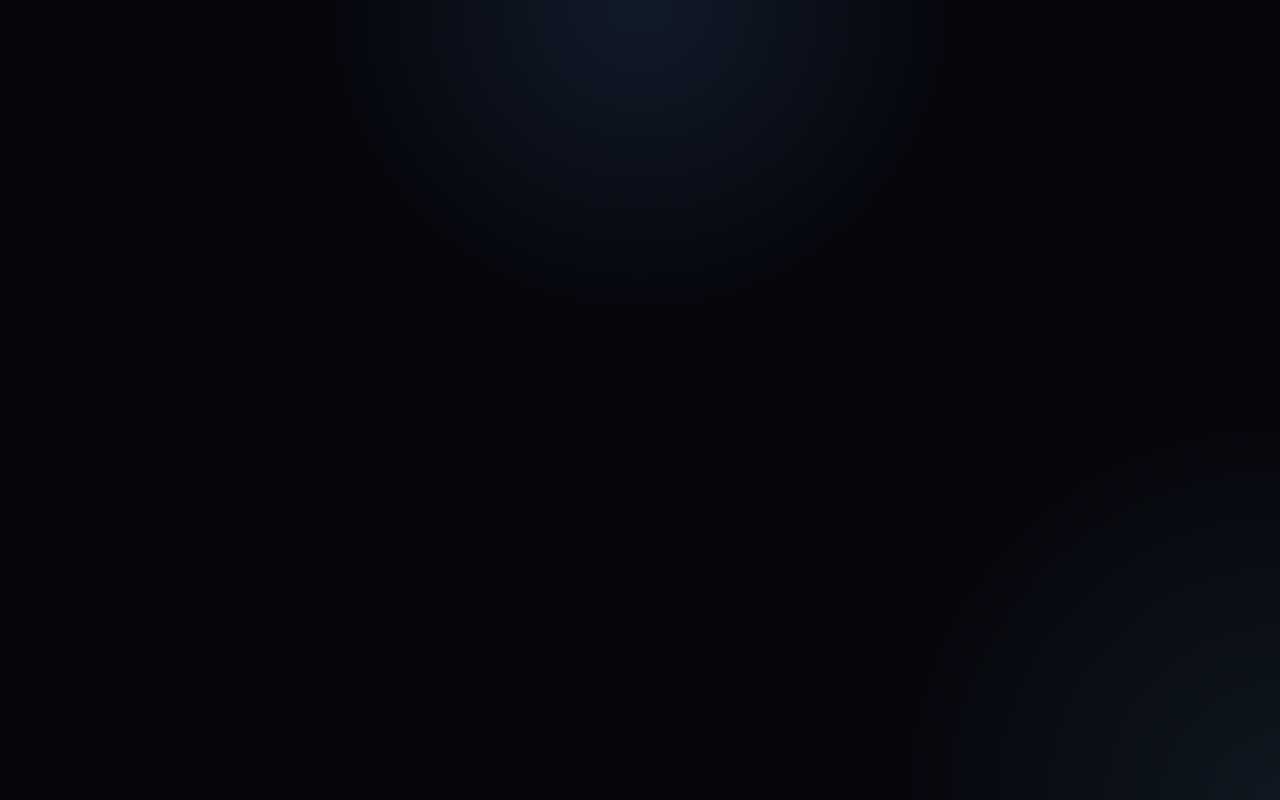
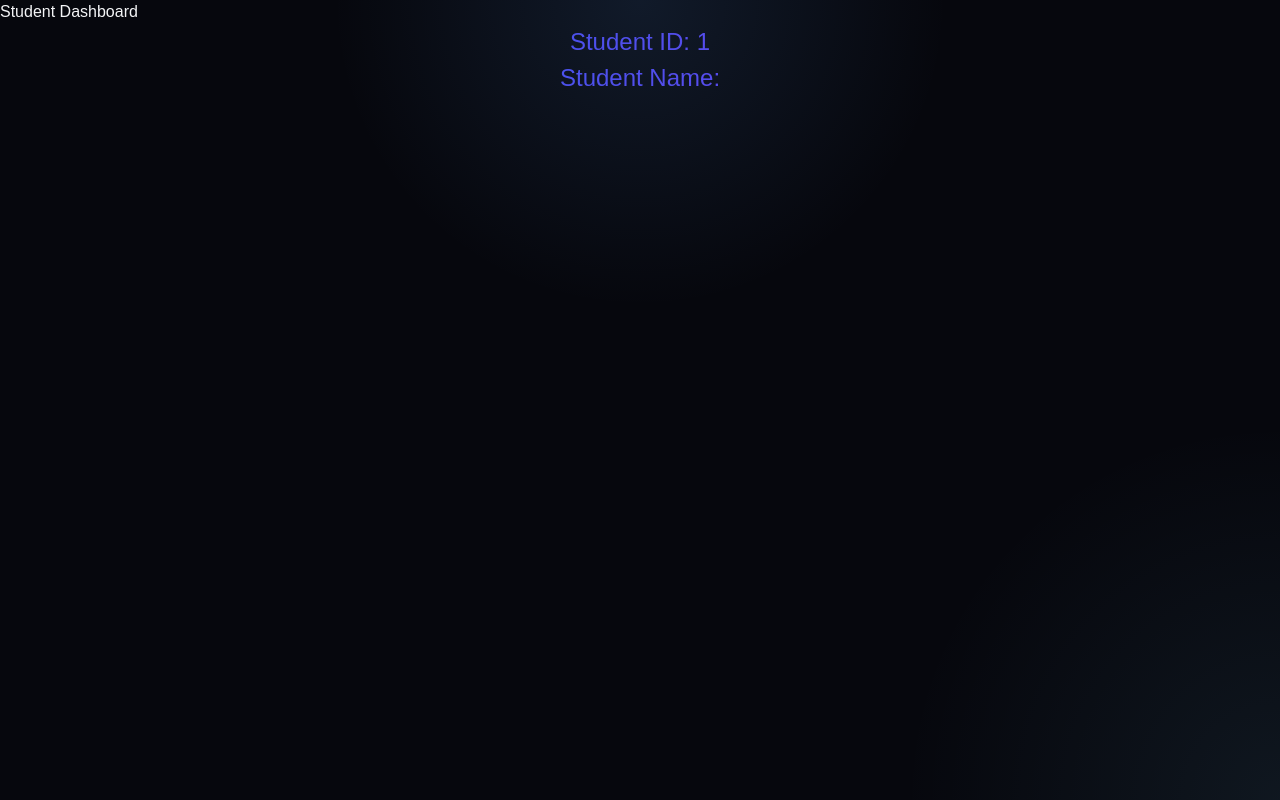
Before and after one commit to Ashmit-1/studyflow, a React (Vite) app in the folder FrontEnd/: page /student/1 in a window 1280 px wide. Before the commit this address had no page. Built offline with nearby package versions, Linux system fonts and the light colour scheme.

Commit message:
feat: add Student dashboard component and update routing in App for student access

```diff
--- a/FrontEnd/src/App.jsx
+++ b/FrontEnd/src/App.jsx
@@ -2,6 +2,7 @@ import { BrowserRouter as Router, Routes, Route } from "react-router-dom";
 import Login from "./pages/login";
 import Register from "./pages/Register";
 import Home from "./pages/Home";
+import Student from "./pages/dashboard/Student";
 
 function App() {
   return (
@@ -9,6 +10,7 @@ function App() {
       <Route path="/" element={<Home />} />
       <Route path="/register" element={<Register />} />
       <Route path="/login" element={<Login />} />
+      <Route path="/student/:id" element={<Student />} />
     </Routes>
   );
 }
--- a/FrontEnd/src/pages/Login.jsx
+++ b/FrontEnd/src/pages/Login.jsx
@@ -34,7 +34,9 @@ export default function Login() {
 
             if (response.ok) {
                 const data = await response.json();
+                console.log(data);
                 localStorage.setItem("token", data.access_token);
+                localStorage.setItem("username", data.username);
                 navigate(`/student/${data.id}`);
             } else {
                 setError("Invalid username or password");
--- a/FrontEnd/src/pages/dashboard/Student.jsx
+++ b/FrontEnd/src/pages/dashboard/Student.jsx
@@ -0,0 +1,16 @@
+import { useEffect, useState } from "react";
+import { useParams } from "react-router-dom";
+import { useNavigate } from "react-router-dom";
+export default function Student() {
+    const { id } = useParams();
+    const name = localStorage.getItem("username");
+    const navigate = useNavigate();
+
+    return (
+        <>
+            <h1>Student Dashboard</h1>
+            <p>Student ID: {id}</p>
+            <p>Student Name: {name}</p>
+        </>
+    );
+}
```
